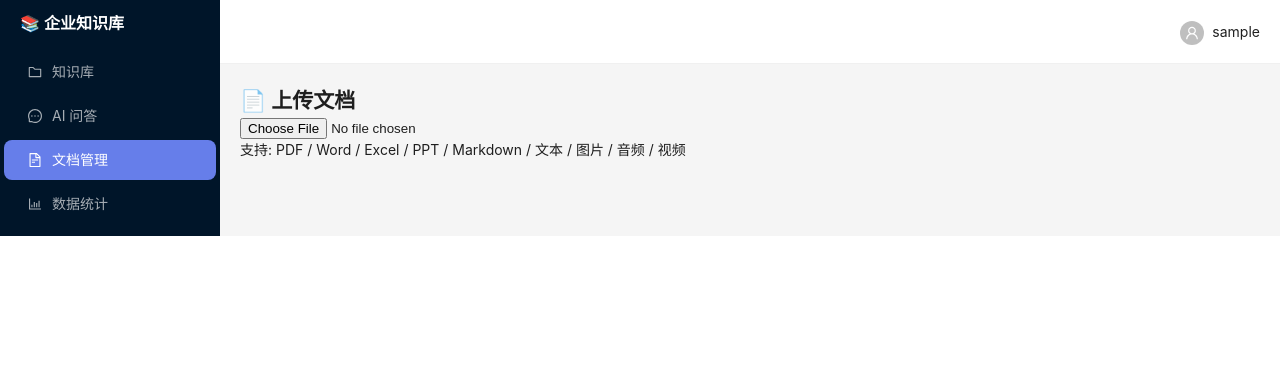
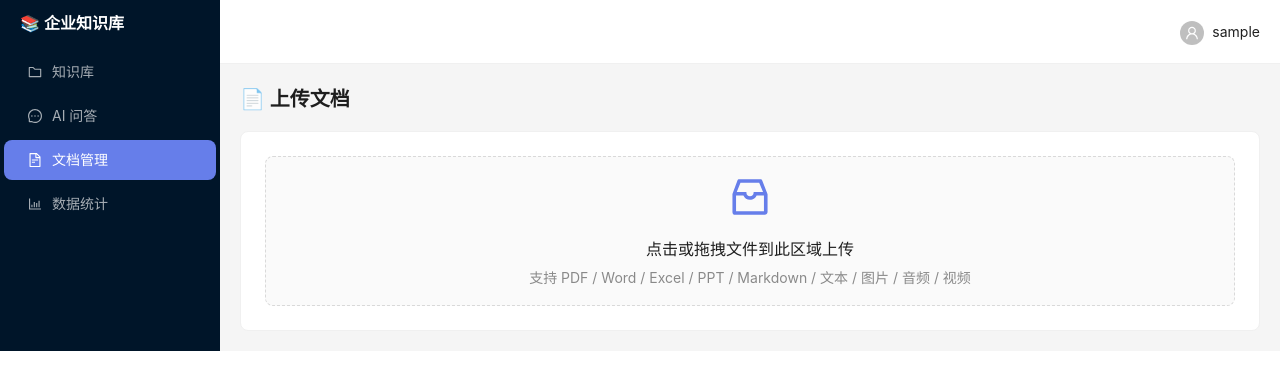
Before and after one commit to NineFiveLing/knowledge-base-rag, a React (Vite) app in the folder apps/web/: page /documents in a window 1280 px wide. Shown: the top 390 px of the page. Built offline with nearby package versions, Linux system fonts and the light colour scheme; sample sign-in values are in the browser's storage.

Commit message:
refactor(web): 使用 antd Upload.Dragger 重写 DocumentUploadPage

```diff
--- a/apps/web/src/pages/document/DocumentUploadPage.tsx
+++ b/apps/web/src/pages/document/DocumentUploadPage.tsx
@@ -1,18 +1,23 @@
 import { useState } from 'react';
+import { Upload, Card, Progress, Button, App } from 'antd';
+import { InboxOutlined, UploadOutlined } from '@ant-design/icons';
+import type { UploadFile } from 'antd/es/upload/interface';
 import api from '../../services/api';
 
-/** 文档上传页面：支持拖拽上传 */
+const { Dragger } = Upload;
+
 export default function DocumentUploadPage() {
+  const [fileList, setFileList] = useState<UploadFile[]>([]);
+  const [uploading, setUploading] = useState(false);
   const [progress, setProgress] = useState(0);
-  const [status, setStatus] = useState('');
-  const [result, setResult] = useState<any>(null);
+  const { message } = App.useApp();
 
-  const handleUpload = async (e: React.ChangeEvent<HTMLInputElement>) => {
-    const file = e.target.files?.[0];
+  const handleUpload = async () => {
+    const file = fileList[0]?.originFileObj;
     if (!file) return;
 
+    setUploading(true);
     setProgress(0);
-    setStatus('上传中...');
     const formData = new FormData();
     formData.append('file', file);
 
@@ -23,23 +28,46 @@ export default function DocumentUploadPage() {
           if (evt.total) setProgress(Math.round((evt.loaded * 100) / evt.total));
         },
       });
-      setResult(data);
-      setStatus('✅ 上传成功');
+      message.success(`上传成功 — 文档 ID: ${data.docId}`);
+      setFileList([]);
+      setProgress(0);
     } catch (err: any) {
-      setStatus(`❌ 上传失败: ${err.response?.data?.message || err.message}`);
+      message.error(err.response?.data?.message || '上传失败');
+    } finally {
+      setUploading(false);
     }
   };
 
   return (
-    <div className="upload-page">
-      <h2>📄 上传文档</h2>
-      <div className="upload-area">
-        <input type="file" onChange={handleUpload} accept=".pdf,.doc,.docx,.xls,.xlsx,.ppt,.pptx,.md,.txt,.png,.jpg,.jpeg,.mp3,.wav,.mp4" />
-        <p>支持: PDF / Word / Excel / PPT / Markdown / 文本 / 图片 / 音频 / 视频</p>
-      </div>
-      {status && <p>{status}</p>}
-      {progress > 0 && <progress value={progress} max={100} />}
-      {result && <p>文档 ID: {result.docId} | 状态: {result.status}</p>}
+    <div>
+      <h2 style={{ marginBottom: 16, fontSize: 20 }}>📄 上传文档</h2>
+      <Card>
+        <Dragger
+          fileList={fileList}
+          beforeUpload={() => false}
+          onChange={({ fileList: fl }) => setFileList(fl)}
+          maxCount={1}
+          accept=".pdf,.doc,.docx,.xls,.xlsx,.ppt,.pptx,.md,.txt,.png,.jpg,.jpeg,.mp3,.wav,.mp4"
+          onRemove={() => { setFileList([]); setProgress(0); }}
+        >
+          <p className="ant-upload-drag-icon"><InboxOutlined /></p>
+          <p className="ant-upload-text">点击或拖拽文件到此区域上传</p>
+          <p className="ant-upload-hint">支持 PDF / Word / Excel / PPT / Markdown / 文本 / 图片 / 音频 / 视频</p>
+        </Dragger>
+        {fileList.length > 0 && (
+          <div style={{ marginTop: 16, textAlign: 'center' }}>
+            <Button
+              type="primary"
+              onClick={handleUpload}
+              loading={uploading}
+              icon={<UploadOutlined />}
+            >
+              {uploading ? '上传中' : '开始上传'}
+            </Button>
+          </div>
+        )}
+        {progress > 0 && <Progress percent={progress} style={{ marginTop: 16 }} />}
+      </Card>
     </div>
   );
 }
```
